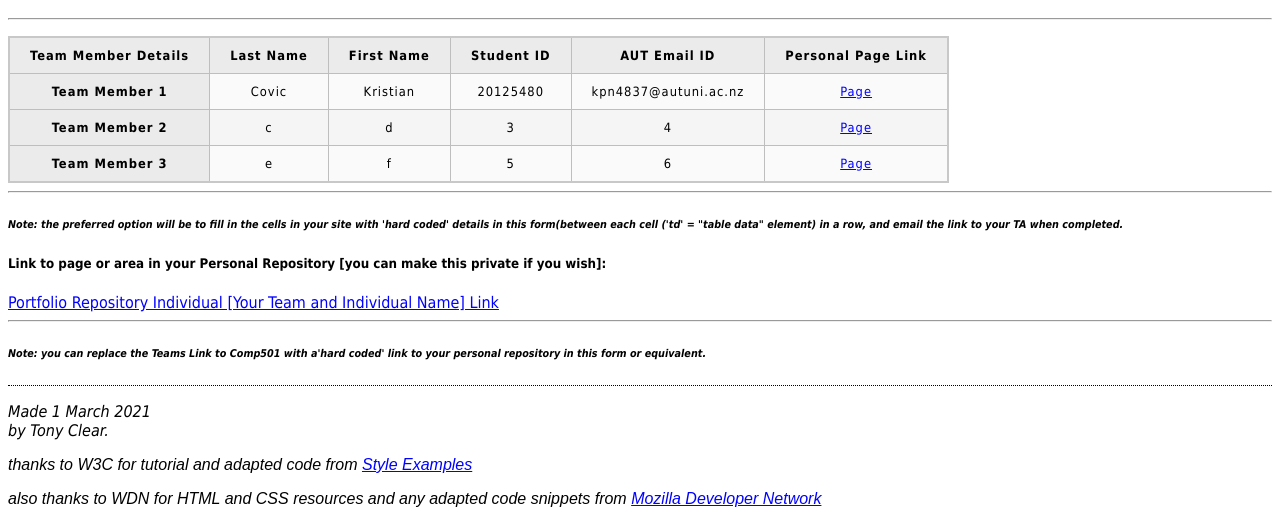
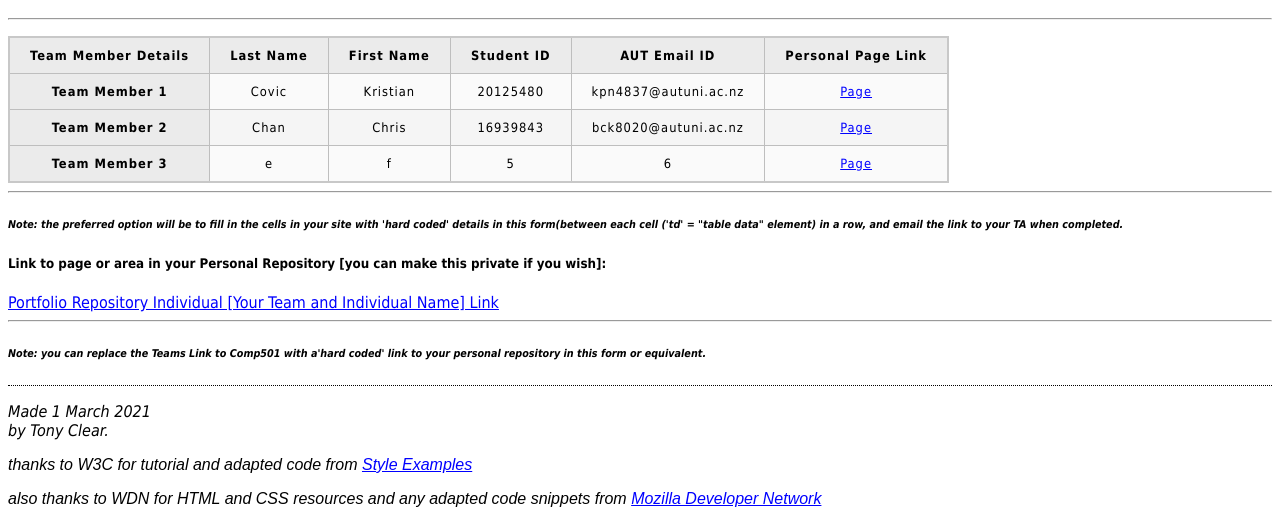
Before and after one commit to MesopotatoMan/Mesopotato.github.io, a plain HTML site: page Misc/ethics.html in a window 1280 px wide. Shown: the part 305-829 px from the top of the page. Drawn offline with Linux system fonts and the light colour scheme.

Commit message:
Update ethics.html

```diff
--- a/Misc/ethics.html
+++ b/Misc/ethics.html
@@ -50,10 +50,10 @@
    </tr>
 	<p align = "left"</p>
 	<tr><th scope="row">Team Member 2</th>
-        <td>c</td>
-		<td>d</td>
-        <td>3</td>
-		<td>4</td>
+        <td>Chan</td>
+		<td>Chris</td>
+        <td>16939843</td>
+		<td>bck8020@autuni.ac.nz</td>
 		<td><a href="team2.html">Page</a> </td>
     </tr>
 	<p align = "left"</p>
```
